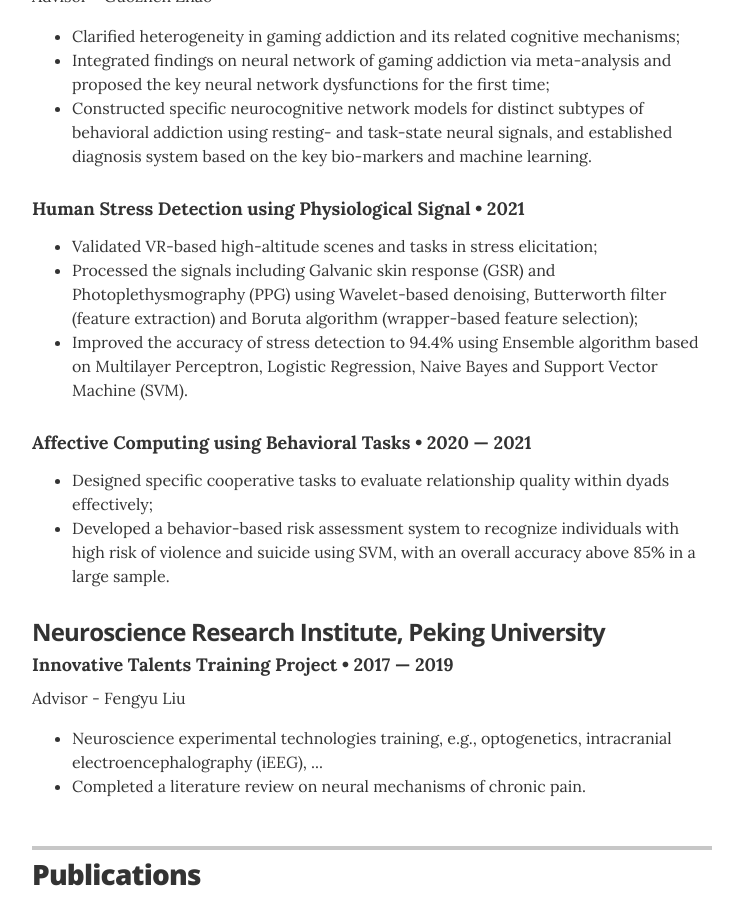
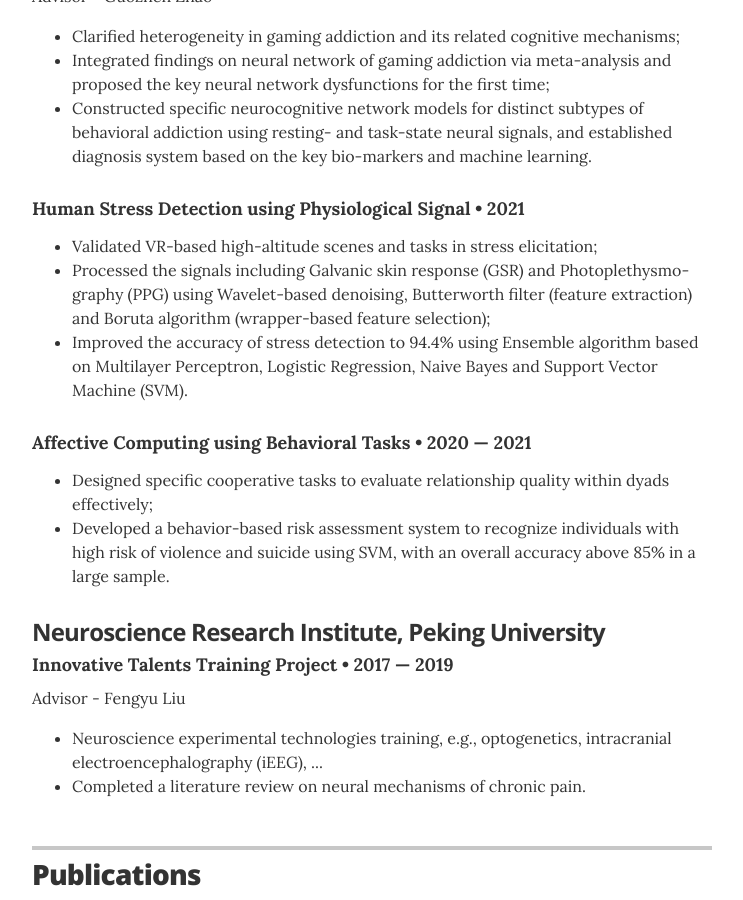
Before and after one commit to PsychYan/PsychYan.github.io, a Jekyll site: the page built from index.html, in a window 1280 px wide and 900 px high, scrolled down 1332 px. Shown: the whole window, without its empty margins (268-1011 px from the left). Built offline with Jekyll 4.4.1, drawn with Linux system fonts in a browser that asks for light colours.

Commit message:
Update experience.yml

```diff
--- a/_data/experience.yml
+++ b/_data/experience.yml
@@ -8,7 +8,7 @@
 # Director of Digital Stratgy
 - position: Human Stress Detection using Physiological Signal
   duration:  2021
-  summary: <ul class="resume-item-list"><li>Validated VR-based high-altitude scenes and tasks in stress elicitation;</li><li>Processed the signals including Galvanic skin response (GSR) and Photoplethysmography (PPG) using Wavelet-based denoising, Butterworth filter (feature extraction) and Boruta algorithm (wrapper-based feature selection);</li><li>Improved the accuracy of stress detection to 94.4% using Ensemble algorithm based on Multilayer Perceptron, Logistic Regression, Naive Bayes and Support Vector Machine (SVM).</li></ul>
+  summary: <ul class="resume-item-list"><li>Validated VR-based high-altitude scenes and tasks in stress elicitation;</li><li>Processed the signals including Galvanic skin response (GSR) and Photoplethysmo-graphy (PPG) using Wavelet-based denoising, Butterworth filter (feature extraction) and Boruta algorithm (wrapper-based feature selection);</li><li>Improved the accuracy of stress detection to 94.4% using Ensemble algorithm based on Multilayer Perceptron, Logistic Regression, Naive Bayes and Support Vector Machine (SVM).</li></ul>
 
 
 # Communications Coordinator
```
